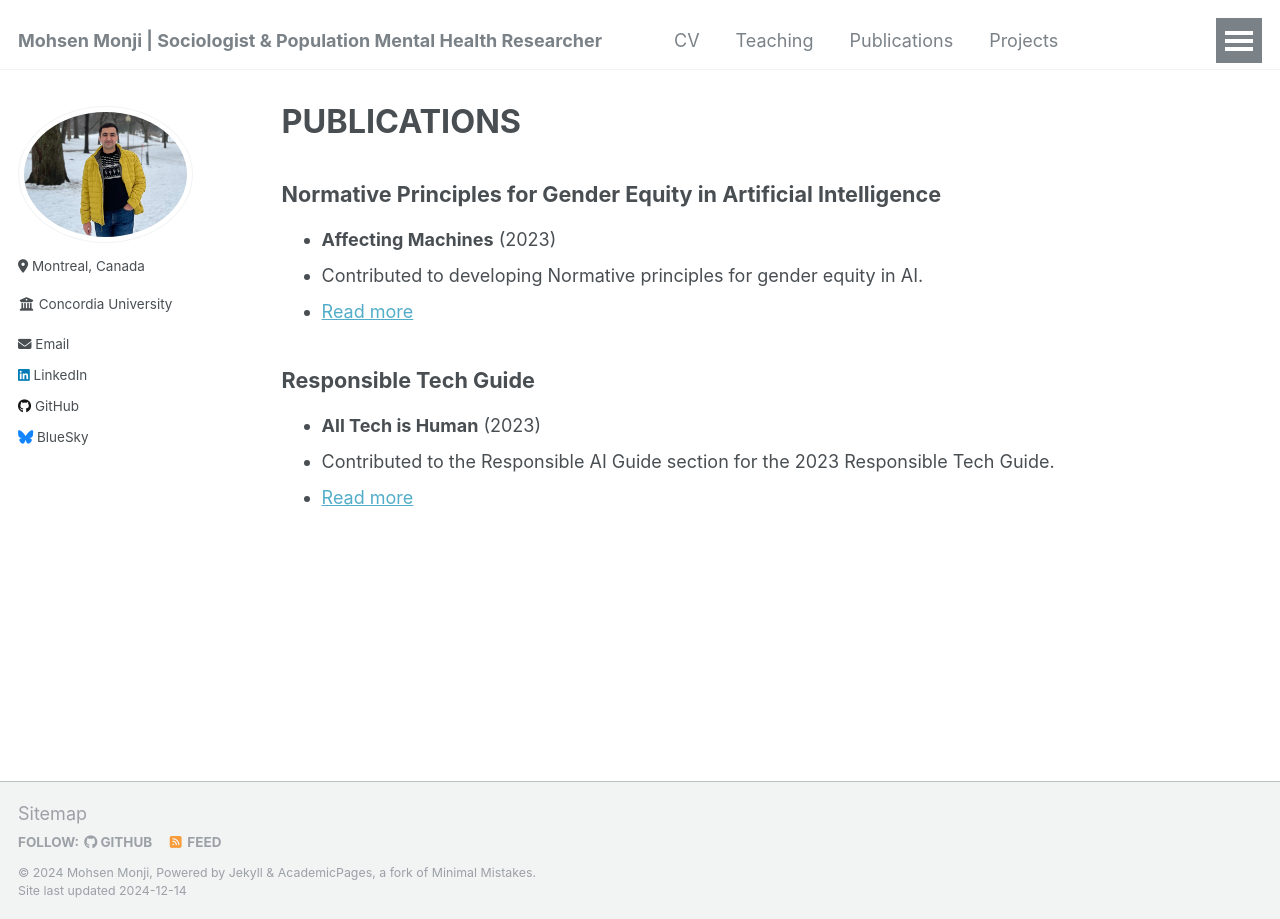
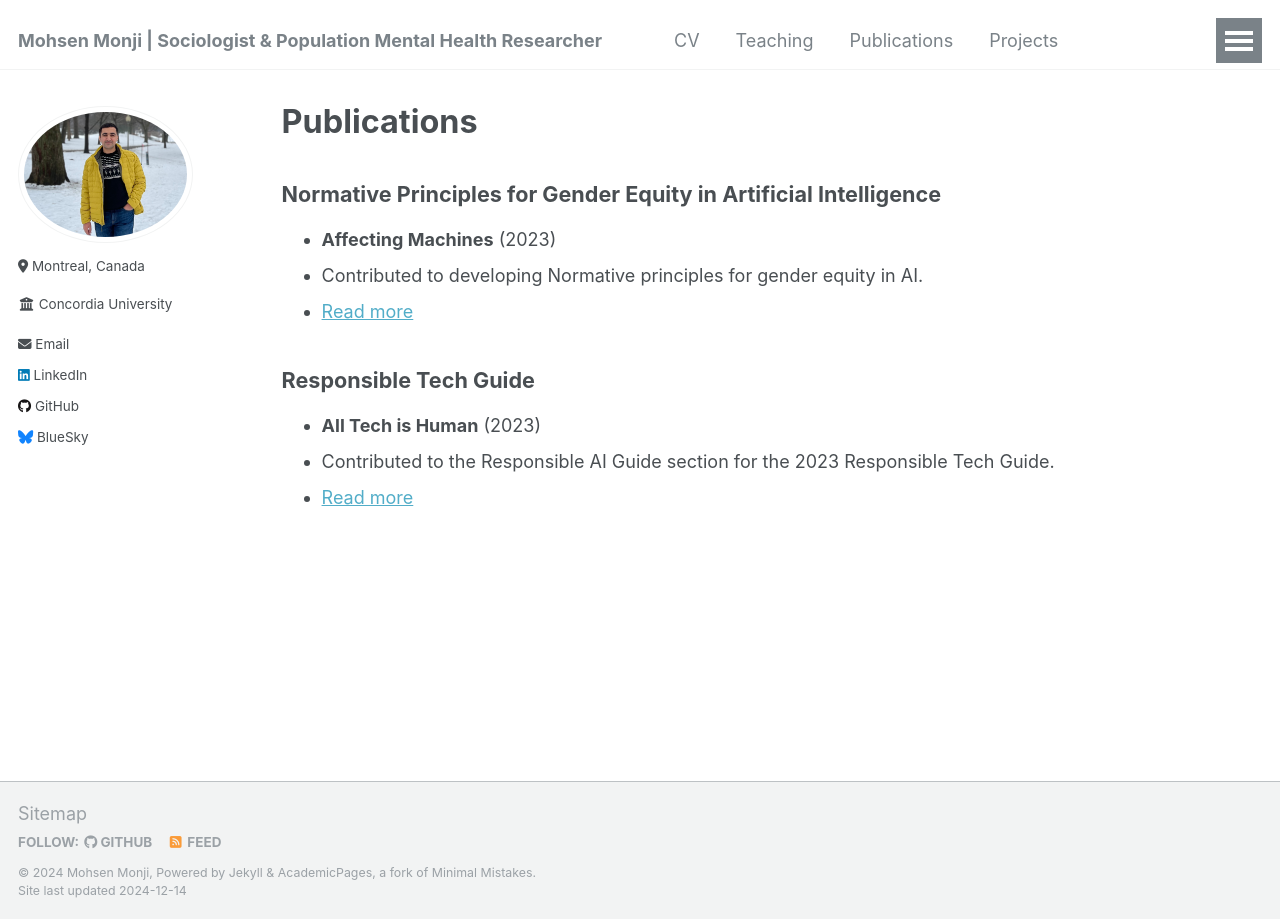
Before and after one commit to Mohsnmonji/mohsnmonji.github.io, a Jekyll site: the page built from _pages/publications.html, in a window 1280 px wide. Built offline with Jekyll 4.4.1, drawn with Linux system fonts in a browser that asks for light colours.

```diff
--- a/_pages/publications.html
+++ b/_pages/publications.html
@@ -1,6 +1,6 @@
 ---
 layout: archive
-title: "PUBLICATIONS"
+title: "Publications"
 permalink: /publications/
 author_profile: true
 ---
```
